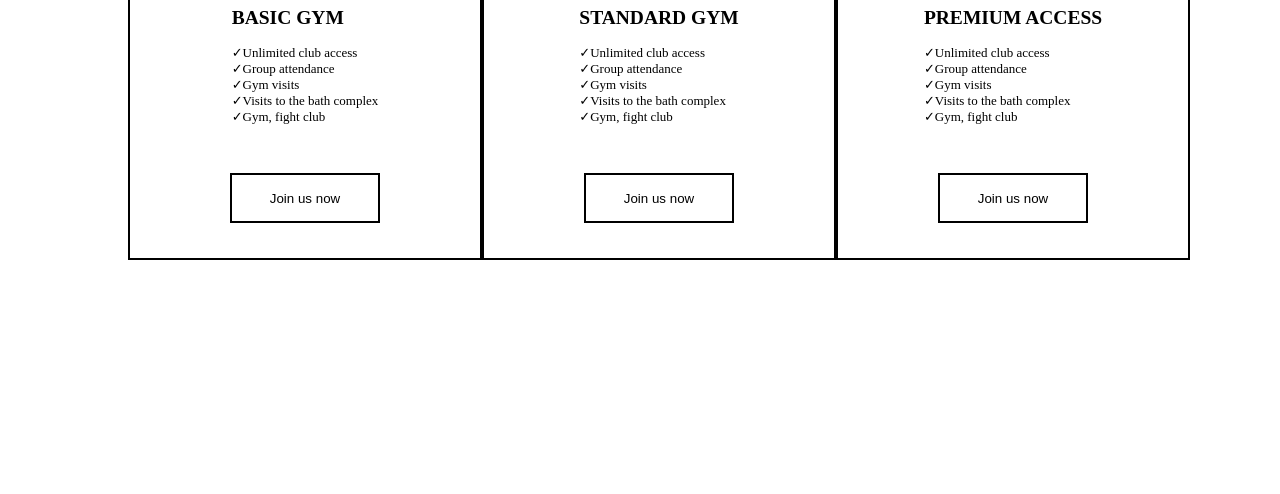
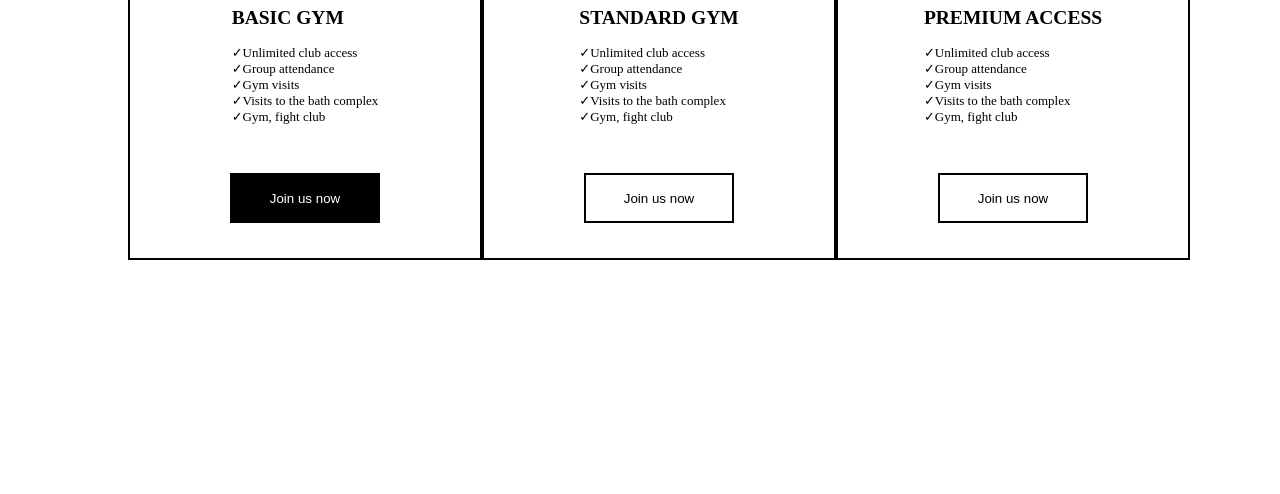
Before and after one commit to Vacy1989/Clone-Page, a plain HTML site: page index.html in a window 1280 px wide. In both pictures the pointer is over the button 305 px from the left and 5530 px from the top of the page. Shown: the part 5332-5826 px from the top of the page. Drawn offline with Linux system fonts and the light colour scheme.

Commit message:
Update style.css

```diff
--- a/style.css
+++ b/style.css
@@ -402,6 +402,13 @@ ul {
   margin-top: 10%;
   margin-bottom: 10%;
   border: 2px solid black;
+  cursor: pointer;
+  text-align: center;
+  transition-duration: 0.4s;
+}
+.button-price:hover {
+  background-color: black;
+  color: white;
 }
 .pricing-title {
   margin-top: 7%;
```
